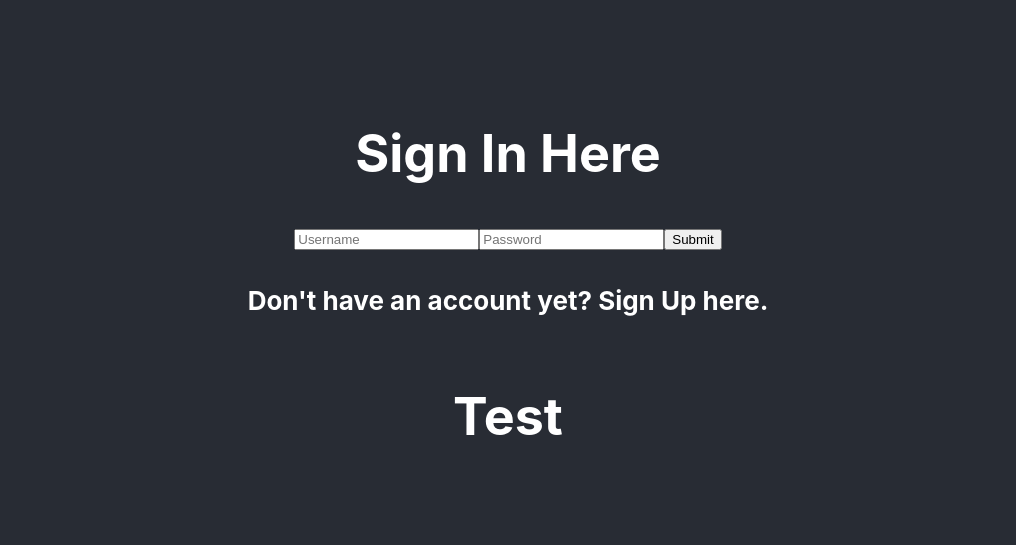
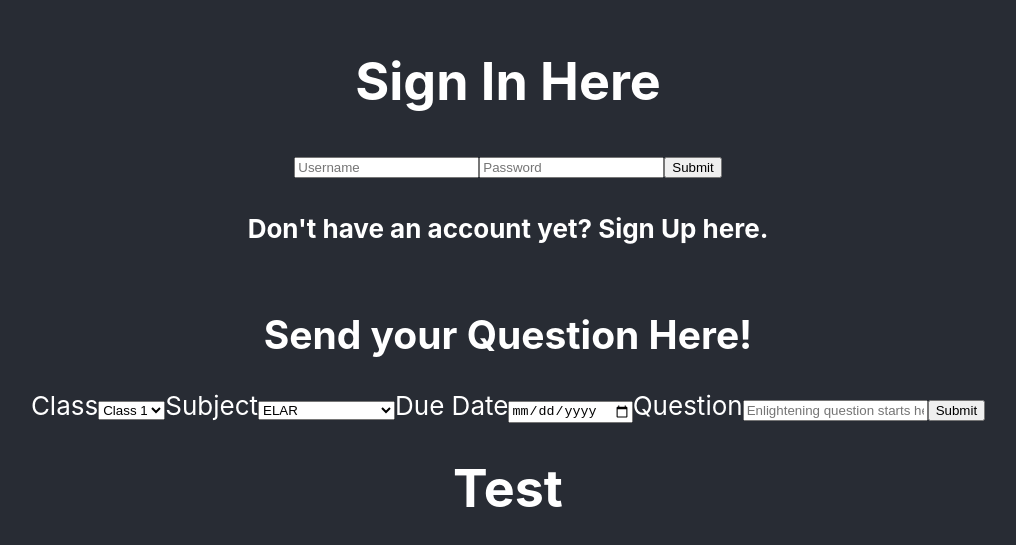
Before and after one commit to ClassSnap/FE, a React (Create React App) app in the folder classsnap/: page / in a window 1280 px wide. Shown: the part 115-660 px from the top of the page, without its empty margins (132-1148 px from the left). Built offline with nearby package versions, Linux system fonts and the light colour scheme.

Commit message:
question form built

```diff
--- a/classsnap/src/App.js
+++ b/classsnap/src/App.js
@@ -4,12 +4,14 @@ import "./App.css";
 
 //components
 import Login from "./components/SignUp_Pages/User-signin";
+import AddQuestionForm from "./components/Teacher-Dashboard/AddQuestionForm";
 
 function App() {
   return (
     <div className="App">
       <header className="App-header">
         <Login />
+        <AddQuestionForm />
         <h1>Test</h1>
       </header>
     </div>
--- a/classsnap/src/components/Teacher-Dashboard/AddQuestionForm.js
+++ b/classsnap/src/components/Teacher-Dashboard/AddQuestionForm.js
@@ -0,0 +1,75 @@
+import React from "react";
+import { Form, Field, withFormik, yupToFormErrors } from "formik";
+import * as Yup from "yup";
+import axios from "axios";
+
+const AddQuestionForm = () => {
+  return (
+    <div className="question-form">
+      <Form>
+        <h2>Send your Question Here!</h2>
+        <label>
+          Class
+          <Field component="select" name="session">
+            <option value="classOne">Class 1</option>
+            <option value="classTwo">Class 2</option>
+            <option value="classThree">Class 3</option>
+            <option value="classFour">Class 4</option>
+            <option value="classFive">Class 5</option>
+            <option value="classSix">Class 6</option>
+            <option value="classSeven">Class 7</option>
+            <option value="classEight">Class 8</option>
+          </Field>
+        </label>
+        <label>
+          Subject
+          <Field component="select" name="subject">
+            <option value="elar">ELAR</option>
+            <option value="math">Math</option>
+            <option value="sci">Science</option>
+            <option value="socio">Social Studies</option>
+            <option value="lang">Foreign Languages</option>
+          </Field>
+        </label>
+        <label>
+          Due Date
+          <Field type="date" name="duedate" />
+        </label>
+        <label>
+          Question
+          <Field
+            type="text"
+            name="question"
+            placeholder="Enlightening question starts here..."
+          />
+        </label>
+        <button type="submit">Submit</button>
+      </Form>
+    </div>
+  );
+};
+
+const FormikAddQuestionForm = withFormik({
+  mapPropsToValues({ session, subject, question }) {
+    return {
+      session: session || "",
+      subject: subject || "",
+      question: question || "",
+    };
+  },
+
+  validationSchema: Yup.object().shape({
+    session: Yup.required,
+    subject: Yup.required,
+    question: Yup.string(20).required,
+  }),
+
+  handleSubmit(values, { resetForm }) {
+    axios.post("https://reqres.in/api/users", values).then(res => {
+      console.log(res);
+      resetForm();
+    });
+  },
+})(AddQuestionForm);
+
+export default FormikAddQuestionForm;
```
